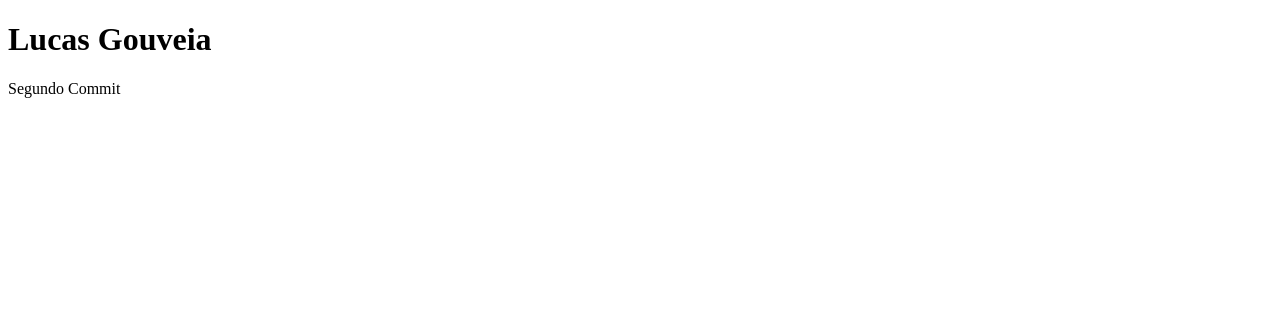
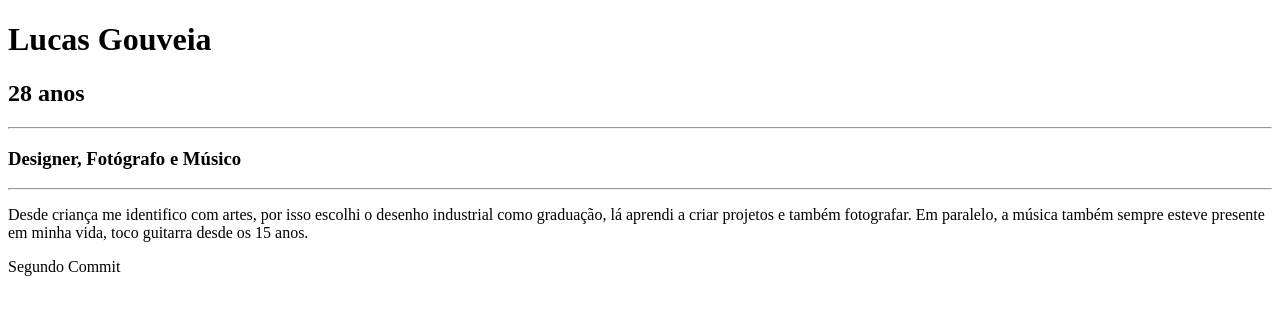
Before and after one commit to lucasgouveia5/PRATICANDO_coderhouse, a plain HTML site: page index.html in a window 1280 px wide. Drawn offline with Linux system fonts and the light colour scheme.

Commit message:
subindo informações do exercicio

```diff
--- a/index.html
+++ b/index.html
@@ -8,6 +8,12 @@
 <body>
 
     <h1> Lucas Gouveia </h1>
+    <h2>28 anos </h2>
+    <hr>
+    <h3> Designer, Fotógrafo e Músico</h2>
+    <hr>
+    <p>Desde criança me identifico com artes, por isso escolhi o desenho industrial como graduação, lá aprendi a criar projetos e também fotografar. Em paralelo, a música também sempre esteve presente em minha vida, toco guitarra desde os 15 anos.</p>
+
 
     <p> Segundo Commit</p>
 </body>
```
